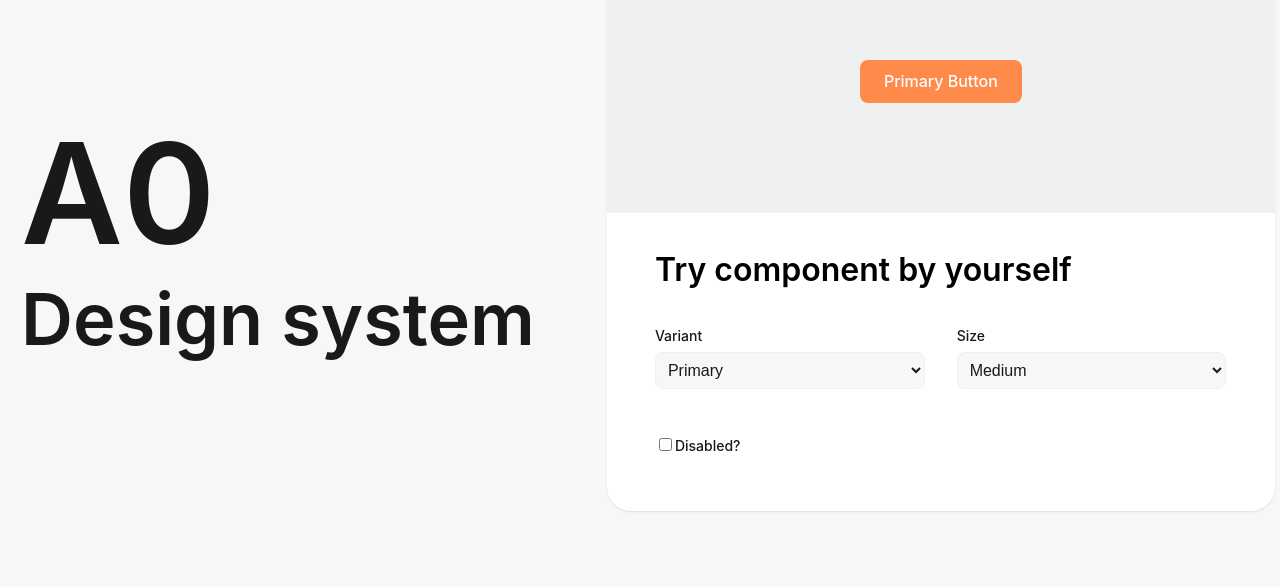
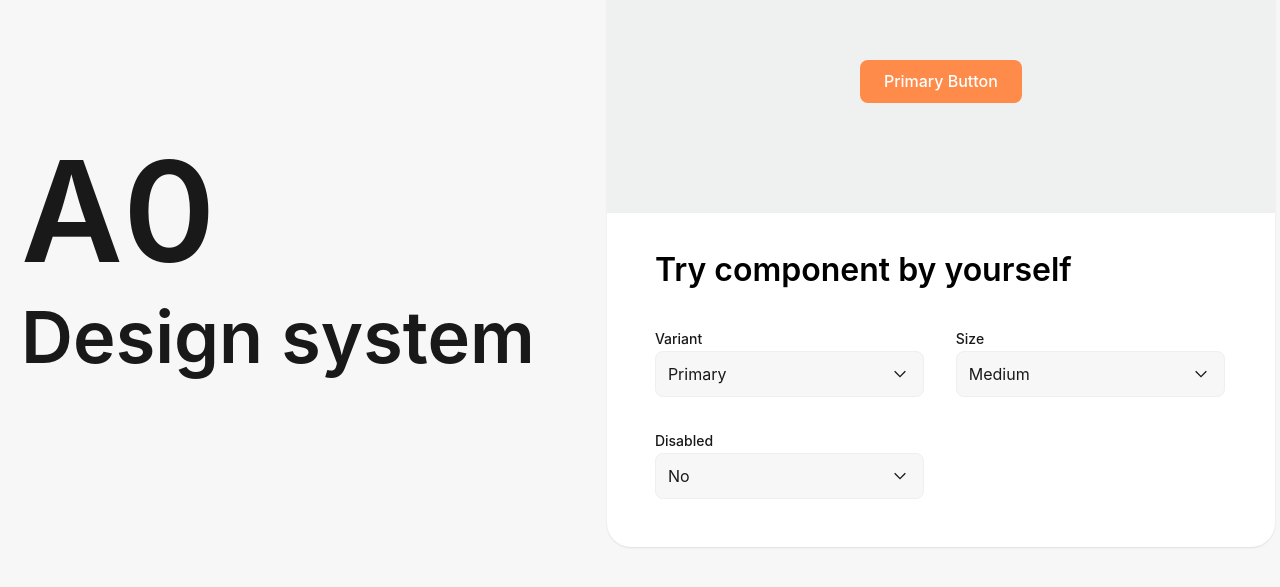
Before and after one commit to DominikaKolackovska/Domi, a Next.js app in the folder final-project-next/: page / in a window 1280 px wide. Shown: the part 219-806 px from the top of the page. Built offline with nearby package versions, Linux system fonts and the light colour scheme.

Commit message:
component update

```diff
--- a/final-project-next/components/Label.tsx
+++ b/final-project-next/components/Label.tsx
@@ -1,20 +1,20 @@
-import { useContext } from "react";
+import React from 'react';
+import styles from '../styles/label.module.css';
 
-type Props = {
-  htmlFor: string;
+interface LabelProps {
+  text: string;
   children: React.ReactNode;
-};
+  className?: string;
+}
 
-export const Label = ({ children, htmlFor }: Props) => {
+const Label: React.FC<LabelProps> = ({ text, children, className = '' }) => {
+  const labelClasses = [styles.base, className].filter(Boolean).join(' ');
 
   return (
-    <label
-      className={`block text-sm font-medium leading-6 text-gray-900 ${
-        theme === "dark" && "text-white"
-      }`}
-      htmlFor={htmlFor}
-    >
+    <label className={labelClasses} htmlFor={text}>
       {children}
     </label>
   );
 };
+
+export { Label };
--- a/final-project-next/components/SelectInput.tsx
+++ b/final-project-next/components/SelectInput.tsx
@@ -1,35 +1,97 @@
-import { useContext } from "react";
-import { Label } from "../Label";
+import React, { useState, useRef, useEffect } from 'react';
+import { Label } from '../components/Label';
+import styles from '../styles/selectInput.module.css';
 
-type Props = {
+type SelectOption = {
+  value: string;
   label: string;
-  value: string;
-  handleChange: (e: React.ChangeEvent<HTMLInputElement>) => void;
-  name: string;
-  placeholder?: string;
 };
 
-export const SelectInput = ({value, handleChange, name, label, placeholder,}: Props) => {
+type SelectInputProps = {
+  name: string;
+  label: string;
+  options: SelectOption[];
+  value: string;
+  handleChange: (e: React.ChangeEvent<HTMLSelectElement>) => void;
+  className?: string;
+};
+
+const SelectInput: React.FC<SelectInputProps> = ({
+  name,
+  label,
+  options,
+  value,
+  handleChange,
+  className = '',
+}) => {
+  const [isOpen, setIsOpen] = useState(false);
+  const dropdownRef = useRef<HTMLDivElement | null>(null);
+
+
+  useEffect(() => {
+    const handleClickOutside = (event: MouseEvent) => {
+
+      if (dropdownRef.current && !dropdownRef.current.contains(event.target as Node)) {
+        setIsOpen(false);
+      }
+    };
+
+
+    document.addEventListener('mousedown', handleClickOutside);
+    return () => {
+      document.removeEventListener('mousedown', handleClickOutside);
+    };
+  }, []);
+
+  const handleSelectClick = () => {
+    setIsOpen((prev) => !prev);
+  };
+
   return (
-    <>
-      <Label htmlFor={name}>{label}</Label>
-      <div className="mt-2">
-        <div className="flex rounded-md shadow-sm ring-1 ring-inset ring-gray-300 focus-within:ring-2 focus-within:ring-inset focus-within:ring-indigo-600 sm:max-w-md">
-          <input
-            id={name}
-            name={name}
-            type="text"
-            placeholder={placeholder}
-            className={`block flex-1 border-0 bg-transparent py-1.5 pl-1 text-gray-900 placeholder:text-gray-400 focus:ring-0 sm:text-sm sm:leading-6 ${
-              theme === "dark" && "bg-white/5 text-white"
-            }`}
-            value={value}
-            onChange={handleChange}
-          />
+    <div className={`${styles.wrapper} ${className}`.trim()}>
+      <Label text={name}>{label}</Label>
+      <div className={styles.selectWrapper}>
+
+        <div
+          className={styles.select}
+          onClick={handleSelectClick}
+          aria-haspopup="listbox"
+          aria-expanded={isOpen ? 'true' : 'false'}
+        >
+          {options.find((option) => option.value === value)?.label || 'Select an option'}
         </div>
+        <span className={styles.arrow}>
+          <svg
+            xmlns="http://www.w3.org/2000/svg"
+            width="16"
+            height="16"
+            fill="currentColor"
+            viewBox="0 0 24 24"
+          >
+            <path d="M12 17.414 3.293 8.707l1.414-1.414L12 14.586l7.293-7.293 1.414 1.414L12 17.414z" />
+          </svg>
+        </span>
+        {isOpen && (
+          <div className={styles.dropdown} ref={dropdownRef}>
+            {options.map((option, index) => (
+              <React.Fragment key={option.value}>
+                <div
+                  className={styles['dropdown-option']}
+                  onClick={() => {
+                    handleChange({ target: { value: option.value } } as React.ChangeEvent<HTMLSelectElement>);
+                    setIsOpen(false);
+                  }}
+                >
+                  {option.label}
+                </div>
+                {index < options.length - 1 && <div className={styles['dropdown-divider']}></div>}
+              </React.Fragment>
+            ))}
+          </div>
+        )}
       </div>
-    </>
+    </div>
   );
 };
 
-export { SelectInput }
+export { SelectInput };
--- a/final-project-next/pages/index.tsx
+++ b/final-project-next/pages/index.tsx
@@ -1,14 +1,24 @@
-
 import React, { useState } from 'react';
 import { Button } from '../components/Button';
 import styles from '../styles/showcase.module.css';
-
+import { SelectInput } from '../components/SelectInput';
 
 const Showcase: React.FC = () => {
   const [variant, setVariant] = useState<'primary' | 'secondary'>('primary');
   const [size, setSize] = useState<'small' | 'medium' | 'large'>('medium');
   const [disabled, setDisabled] = useState<boolean>(false);
 
+  const handleVariantChange = (e: React.ChangeEvent<HTMLSelectElement>) => {
+    setVariant(e.target.value as 'primary' | 'secondary');
+  };
+
+  const handleSizeChange = (e: React.ChangeEvent<HTMLSelectElement>) => {
+    setSize(e.target.value as 'small' | 'medium' | 'large');
+  };
+
+  const handleDisabledChange = (e: React.ChangeEvent<HTMLSelectElement>) => {
+    setDisabled(e.target.value === 'true');
+  };
 
   return (
     <div className={styles.container}>
@@ -24,56 +34,44 @@ const Showcase: React.FC = () => {
             </Button>
           </div>
         </div>
+
         <h1 className={styles.showcaseTitle}>Try component by yourself</h1>
+
         <div className={styles.controls}>
-          <div className={styles.controlGroup}>
-            <label htmlFor="variant" className={styles.label}>
-              Variant
-            </label>
-            <select
-              id="variant"
+            <SelectInput
+              name="variant"
+              label="Variant"
               value={variant}
-              onChange={(e) => setVariant(e.target.value as 'primary' | 'secondary')}
-              className={styles.select}
-            >
-              <option value="primary">Primary</option>
-              <option value="secondary">Secondary</option>
-            </select>
-          </div>
-
-          <div className={styles.controlGroup}>
-            <label htmlFor="size" className={styles.label}>
-              Size
-            </label>
-            <select
-              id="size"
+              handleChange={handleVariantChange}
+              options={[
+                { value: 'primary', label: 'Primary' },
+                { value: 'secondary', label: 'Secondary' },
+              ]}
+            />
+            <SelectInput
+              name="size"
+              label="Size"
               value={size}
-              onChange={(e) => setSize(e.target.value as 'small' | 'medium' | 'large')}
-              className={styles.select}
-            >
-              <option value="small">Small</option>
-              <option value="medium">Medium</option>
-              <option value="large">Large</option>
-            </select>
-          </div>
-
-          <div className={styles.controlGroup}>
-            <label className={styles.label}>
-              <input
-                type="checkbox"
-                checked={disabled}
-                onChange={(e) => setDisabled(e.target.checked)}
-                className={styles.checkbox}
-              />
-              Disabled?
-            </label>
+              handleChange={handleSizeChange}
+              options={[
+                { value: 'small', label: 'Small' },
+                { value: 'medium', label: 'Medium' },
+                { value: 'large', label: 'Large' },
+              ]}
+            />
+            <SelectInput
+              name="disabled"
+              label="Disabled"
+              value={disabled.toString()}
+              handleChange={handleDisabledChange}
+              options={[
+                { value: 'false', label: 'No' },
+                { value: 'true', label: 'Yes' },
+              ]}
+            />
           </div>
         </div>
       </div>
-    </div>
-
-
-
   );
 };
 
--- a/final-project-next/styles/globals.css
+++ b/final-project-next/styles/globals.css
@@ -28,6 +28,7 @@
   --padding-l: 48px;
   --padding-m: 24px;
   --padding-s: 16px;
+  --padding-xs: 8px;
 
   /* Border Radius */
   --border-radius-lg: 24px;
--- /dev/null
+++ b/final-project-next/styles/label.module.css
@@ -0,0 +1,8 @@
+.base {
+    display: block;
+    font-size: var(--font-size-s);
+    font-weight: 500;
+    line-height: 1.5rem;
+    color: var(--primary-color);
+    font-family: var(--font-family);
+  }
--- /dev/null
+++ b/final-project-next/styles/selectInput.module.css
@@ -0,0 +1,66 @@
+.wrapper {
+    width: 47%;
+    display: flex;
+    flex-direction: column;
+  }
+
+  .selectWrapper {
+    position: relative;
+    width: 100%;
+  }
+
+
+  .select {
+    appearance: none;
+    padding: 12px 0px 12px 12px;
+    font-size: 16px;
+    border: 1px solid var(--border-color);
+    border-radius: 8px;
+    background-color: var(--background-color);
+    color: var(--primary-color);
+    cursor: pointer;
+    outline: none;
+  }
+
+  .select:focus {
+    border-color: var(--accent-color);
+    box-shadow: 0 0 0 2px var(--accent-color-secondary);
+  }
+
+  .arrow {
+    position: absolute;
+    right: 16px;
+    top: 54%;
+    transform: translateY(-50%);
+    pointer-events: none;
+    color: var(--primary-color);
+  }
+
+  .dropdown {
+    position: absolute;
+    top: 120%;
+    left: 0;
+    right: 0;
+    background-color:  var(--primary-color-inverted);
+    border: 1px solid var(--border-color);
+    border-radius: var(--border-radius-sm);
+    max-height: 200px;
+    overflow-y: auto;
+    z-index: 10;
+  }
+
+  .dropdown-option {
+    padding: 8px 12px;
+    cursor: pointer;
+    color: var(--primary-color);
+  }
+
+  .dropdown-option:hover {
+    background-color: var(--hover-color);
+  }
+
+  .dropdown-divider {
+    border-top: 1px solid var(--border-color);
+    margin: 4px 0;
+    width: 100%;
+  }
--- a/final-project-next/styles/showcase.module.css
+++ b/final-project-next/styles/showcase.module.css
@@ -56,7 +56,7 @@
     flex-wrap: wrap;
     align-items: flex-start;
     align-content: center;
-    padding: 0 var(--padding-l);
+    padding: 0 var(--padding-l) var(--padding-l) var(--padding-l) ;
     gap: 32px;
   }
 
```
Also changed, not shown: final-project-next/components/Form.tsx (deleted, +0 -23 lines), final-project-next/components/InputField.tsx (deleted, +0 -13 lines).
